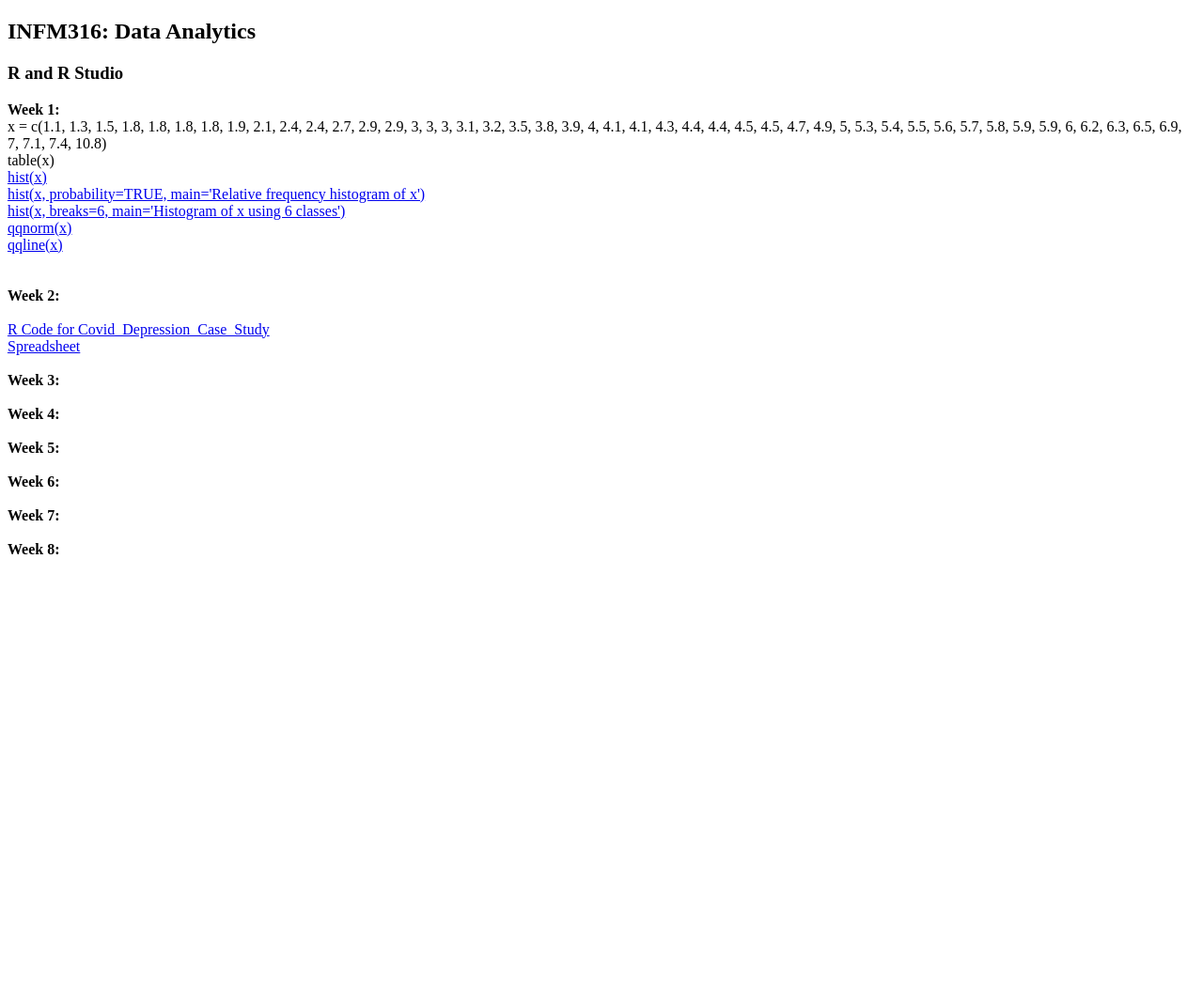
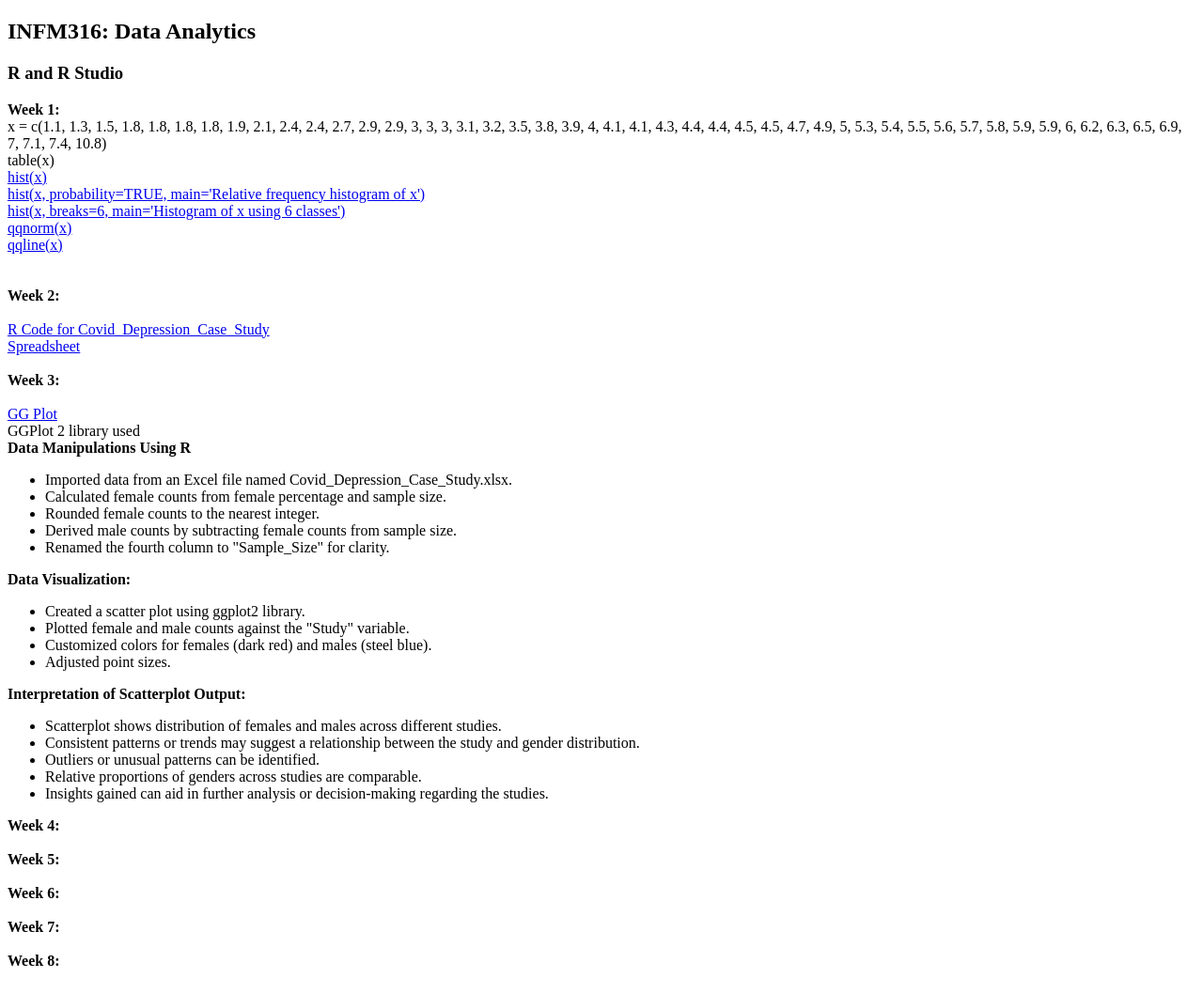
Before and after one commit to Jessie0611/INFM316-R, a plain HTML site: page index.html in a window 1280 px wide. Shown: the whole page at 94% size. Before the commit the page ends 800 px from the top, so only its background shows below. Drawn offline with Linux system fonts and the light colour scheme.

Commit message:
Week 3 GGPlot R studio

```diff
--- a/index.html
+++ b/index.html
@@ -30,6 +30,32 @@ table(x)<br>
 <a href="PDF/annotated-C_Homework_2.png.pdf" target="_blank">R Code for Covid_Depression_Case_Study</a><br>
 <a href="PDF/annotated-CHomework_2.txt.pdf" target="_blank">Spreadsheet</a><br><br>
 <b>Week 3:</b><br><br>
+<a href="PDF/GGPlot2.pdf" target="_blank">GG Plot </a> <br>
+GGPlot 2 library used <br>
+<b>Data Manipulations Using R</b>
+<ul>
+    <li>Imported data from an Excel file named Covid_Depression_Case_Study.xlsx.</li>
+    <li>Calculated female counts from female percentage and sample size.</li>
+    <li>Rounded female counts to the nearest integer.</li>
+    <li>Derived male counts by subtracting female counts from sample size.</li>
+    <li>Renamed the fourth column to "Sample_Size" for clarity.</li>
+</ul>
+<b>Data Visualization:</b>
+<ul>
+    <li>Created a scatter plot using ggplot2 library.</li>
+    <li>Plotted female and male counts against the "Study" variable.</li>
+    <li>Customized colors for females (dark red) and males (steel blue).</li>
+    <li>Adjusted point sizes.</li>
+</ul>
+<b>Interpretation of Scatterplot Output:</b>
+<ul>
+    <li>Scatterplot shows distribution of females and males across different studies.</li>
+    <li>Consistent patterns or trends may suggest a relationship between the study and gender distribution.</li>
+    <li>Outliers or unusual patterns can be identified.</li>
+    <li>Relative proportions of genders across studies are comparable.</li>
+    <li>Insights gained can aid in further analysis or decision-making regarding the studies.</li>
+</ul>
+
 <b>Week 4:</b><br><br>
 <b>Week 5:</b><br><br>
 <b>Week 6:</b><br><br>
```
